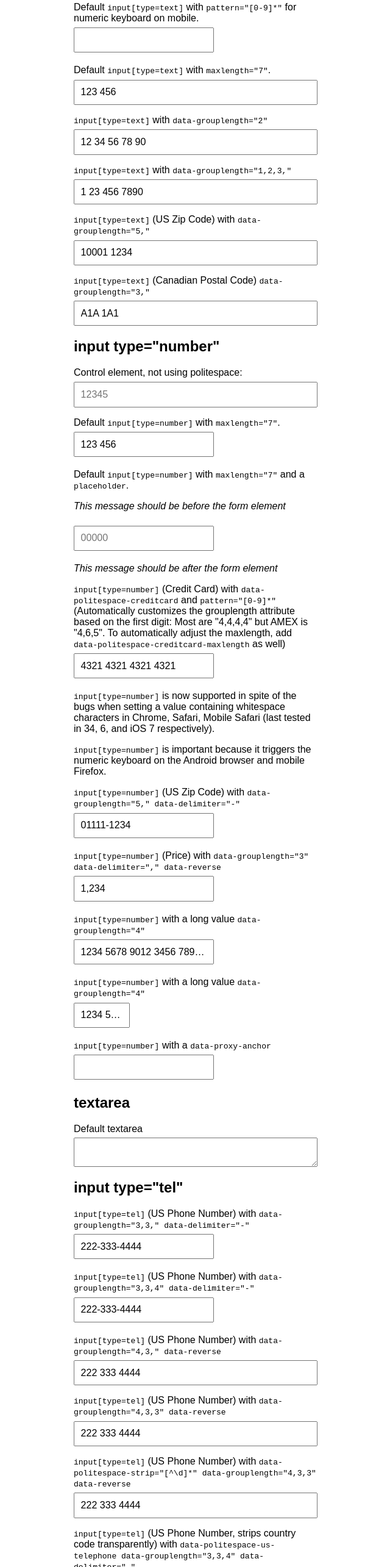
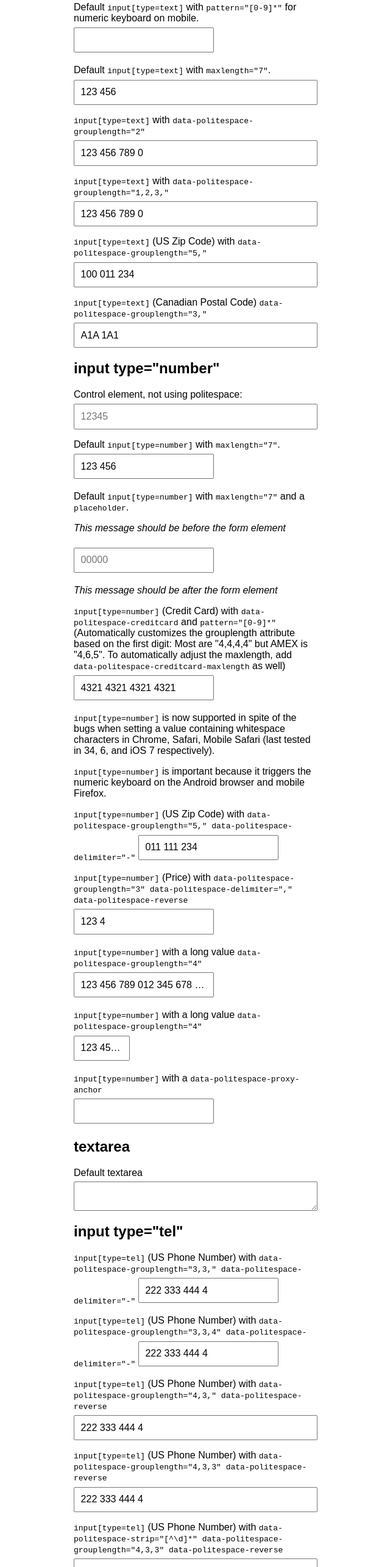
Before and after one commit to filamentgroup/politespace, a website: page demo/demo.html in a window 1280 px wide. Shown: the part 231-2800 px from the top of the page at 61% size, without its empty margins (319-959 px from the left). Drawn offline with nearby package versions, Linux system fonts and the light colour scheme; files that its build step writes are made by us from their sources.

Commit message:
Fixes #70, all attributes are now properly namespaced

```diff
--- a/demo/demo.html
+++ b/demo/demo.html
@@ -92,20 +92,20 @@
 			<input type="text" data-politespace maxlength="7" value="123456">
 		</label>
 		<label>
-			<code>input[type=text]</code> with <code>data-grouplength="2"</code>
-			<input type="text" data-politespace data-grouplength="2" value="1234567890">
+			<code>input[type=text]</code> with <code>data-politespace-grouplength="2"</code>
+			<input type="text" data-politespace data-politespace-grouplength="2" value="1234567890">
 		</label>
 		<label>
-			<code>input[type=text]</code> with <code>data-grouplength="1,2,3,"</code>
-			<input type="text" data-politespace data-grouplength="1,2,3," value="1234567890">
+			<code>input[type=text]</code> with <code>data-politespace-grouplength="1,2,3,"</code>
+			<input type="text" data-politespace data-politespace-grouplength="1,2,3," value="1234567890">
 		</label>
 		<label>
-			<code>input[type=text]</code> (US Zip Code) with <code>data-grouplength="5,"</code>
-			<input type="text" data-politespace data-grouplength="5," value="100011234">
+			<code>input[type=text]</code> (US Zip Code) with <code>data-politespace-grouplength="5,"</code>
+			<input type="text" data-politespace data-politespace-grouplength="5," value="100011234">
 		</label>
 		<label>
-			<code>input[type=text]</code> (Canadian Postal Code) <code>data-grouplength="3,"</code>
-			<input type="text" data-politespace data-grouplength="3," value="A1A 1A1" pattern="[A-Z0-9 ]*">
+			<code>input[type=text]</code> (Canadian Postal Code) <code>data-politespace-grouplength="3,"</code>
+			<input type="text" data-politespace data-politespace-grouplength="3," value="A1A 1A1" pattern="[A-Z0-9 ]*">
 		</label>
 
 
@@ -131,29 +131,29 @@
 		<p><code>input[type=number]</code> is now supported in spite of the bugs when setting a value containing whitespace characters in Chrome, Safari, Mobile Safari (last tested in 34, 6, and iOS 7 respectively).</p>
 		<p><code>input[type=number]</code> is important because it triggers the numeric keyboard on the Android browser and mobile Firefox.</p>
 		<label>
-			<code>input[type=number]</code> (US Zip Code) with <code>data-grouplength="5," data-delimiter="-"</code>
-			<input type="number" pattern="[0-9]*" data-politespace data-grouplength="5," data-delimiter="-" value="011111234">
+			<code>input[type=number]</code> (US Zip Code) with <code>data-politespace-grouplength="5," data-politespace-delimiter="-"</code>
+			<input type="number" pattern="[0-9]*" data-politespace data-politespace-grouplength="5," data-politespace-delimiter="-" value="011111234">
 		</label>
 		<label>
-			<code>input[type=number]</code> (Price) with <code>data-grouplength="3" data-delimiter="," data-reverse</code>
-			<input type="number" pattern="[0-9]*" data-politespace data-grouplength="3" data-delimiter="," data-reverse value="1234">
+			<code>input[type=number]</code> (Price) with <code>data-politespace-grouplength="3" data-politespace-delimiter="," data-politespace-reverse</code>
+			<input type="number" pattern="[0-9]*" data-politespace data-politespace-grouplength="3" data-politespace-delimiter="," data-politespace-reverse value="1234">
 		</label>
 		<label>
-			<code>input[type=number]</code> with a long value <code>data-grouplength="4"</code>
+			<code>input[type=number]</code> with a long value <code>data-politespace-grouplength="4"</code>
 			<div>
-				<input type="number" pattern="[0-9]*" data-politespace data-grouplength="4" value="123456789012345678901234567890">
+				<input type="number" pattern="[0-9]*" data-politespace data-politespace-grouplength="4" value="123456789012345678901234567890">
 			</div>
 		</label>
 		<label>
-			<code>input[type=number]</code> with a long value <code>data-grouplength="4"</code>
+			<code>input[type=number]</code> with a long value <code>data-politespace-grouplength="4"</code>
 			<div>
-				<input type="number" pattern="[0-9]*" data-politespace data-grouplength="4" value="12345678901234567890" style="width: 40%">
+				<input type="number" pattern="[0-9]*" data-politespace data-politespace-grouplength="4" value="12345678901234567890" style="width: 40%">
 			</div>
 		</label>
 		<label>
-			<code>input[type=number]</code> with a <code>data-proxy-anchor</code>
+			<code>input[type=number]</code> with a <code>data-politespace-proxy-anchor</code>
 			<div class="field">
-				<input type="number" pattern="[0-9]*" data-politespace data-proxy-anchor=".field">
+				<input type="number" pattern="[0-9]*" data-politespace data-politespace-proxy-anchor=".field">
 			</div>
 		</label>
 
@@ -167,28 +167,28 @@
 
 		<h2>input type="tel"</h2>
 		<label>
-			<code>input[type=tel]</code> (US Phone Number) with <code>data-grouplength="3,3," data-delimiter="-"</code>
-			<input type="tel" pattern="[0-9]*" data-politespace data-grouplength="3,3," data-delimiter="-" value="2223334444">
+			<code>input[type=tel]</code> (US Phone Number) with <code>data-politespace-grouplength="3,3," data-politespace-delimiter="-"</code>
+			<input type="tel" pattern="[0-9]*" data-politespace data-politespace-grouplength="3,3," data-politespace-delimiter="-" value="2223334444">
 		</label>
 		<label>
-			<code>input[type=tel]</code> (US Phone Number) with <code>data-grouplength="3,3,4" data-delimiter="-"</code>
-			<input type="tel" pattern="[0-9]*" data-politespace data-grouplength="3,3,4" data-delimiter="-" value="2223334444" maxlength="10">
+			<code>input[type=tel]</code> (US Phone Number) with <code>data-politespace-grouplength="3,3,4" data-politespace-delimiter="-"</code>
+			<input type="tel" pattern="[0-9]*" data-politespace data-politespace-grouplength="3,3,4" data-politespace-delimiter="-" value="2223334444" maxlength="10">
 		</label>
 		<label>
-			<code>input[type=tel]</code> (US Phone Number) with <code>data-grouplength="4,3," data-reverse</code>
-			<input type="tel" data-politespace data-grouplength="4,3," data-reverse value="2223334444">
+			<code>input[type=tel]</code> (US Phone Number) with <code>data-politespace-grouplength="4,3," data-politespace-reverse</code>
+			<input type="tel" data-politespace data-politespace-grouplength="4,3," data-politespace-reverse value="2223334444">
 		</label>
 		<label>
-			<code>input[type=tel]</code> (US Phone Number) with <code>data-grouplength="4,3,3" data-reverse</code>
-			<input type="tel" data-politespace data-grouplength="4,3,3" data-reverse value="2223334444" maxlength="10">
+			<code>input[type=tel]</code> (US Phone Number) with <code>data-politespace-grouplength="4,3,3" data-politespace-reverse</code>
+			<input type="tel" data-politespace data-politespace-grouplength="4,3,3" data-politespace-reverse value="2223334444" maxlength="10">
 		</label>
 		<label>
-			<code>input[type=tel]</code> (US Phone Number) with <code>data-politespace-strip="[^\d]*" data-grouplength="4,3,3" data-reverse</code>
-			<input type="tel" data-politespace data-politespace-strip="[^\d]*" data-grouplength="4,3,3" data-reverse value="2223334444">
+			<code>input[type=tel]</code> (US Phone Number) with <code>data-politespace-strip="[^\d]*" data-politespace-grouplength="4,3,3" data-politespace-reverse</code>
+			<input type="tel" data-politespace data-politespace-strip="[^\d]*" data-politespace-grouplength="4,3,3" data-politespace-reverse value="2223334444">
 		</label>
 		<label>
-			<code>input[type=tel]</code> (US Phone Number, strips country code transparently) with <code>data-politespace-us-telephone data-grouplength="3,3,4" data-delimiter="-"</code>
-			<input type="tel" data-politespace data-politespace-us-telephone data-grouplength="3,4,4" data-delimiter="-" value="12223334444" maxlength="10">
+			<code>input[type=tel]</code> (US Phone Number, strips country code transparently) with <code>data-politespace-us-telephone data-politespace-grouplength="3,3,4" data-politespace-delimiter="-"</code>
+			<input type="tel" data-politespace data-politespace-us-telephone data-politespace-grouplength="3,4,4" data-politespace-delimiter="-" value="12223334444" maxlength="10">
 		</label>
 
 		<h2>Developer Tests</h2>
--- a/package.json
+++ b/package.json
@@ -18,7 +18,7 @@
 		"type": "git",
 		"url": "git://github.com/filamentgroup/politespace.git"
 	},
-  "main": "./src/politespace.js",
+	"main": "./dist/politespace.js",
 	"scripts": {
 		"test": "grunt test"
 	},
```
Also changed, not shown: src/politespace-test.js (+9 -9 lines), src/politespace.js (+6 -6 lines), README.md.
